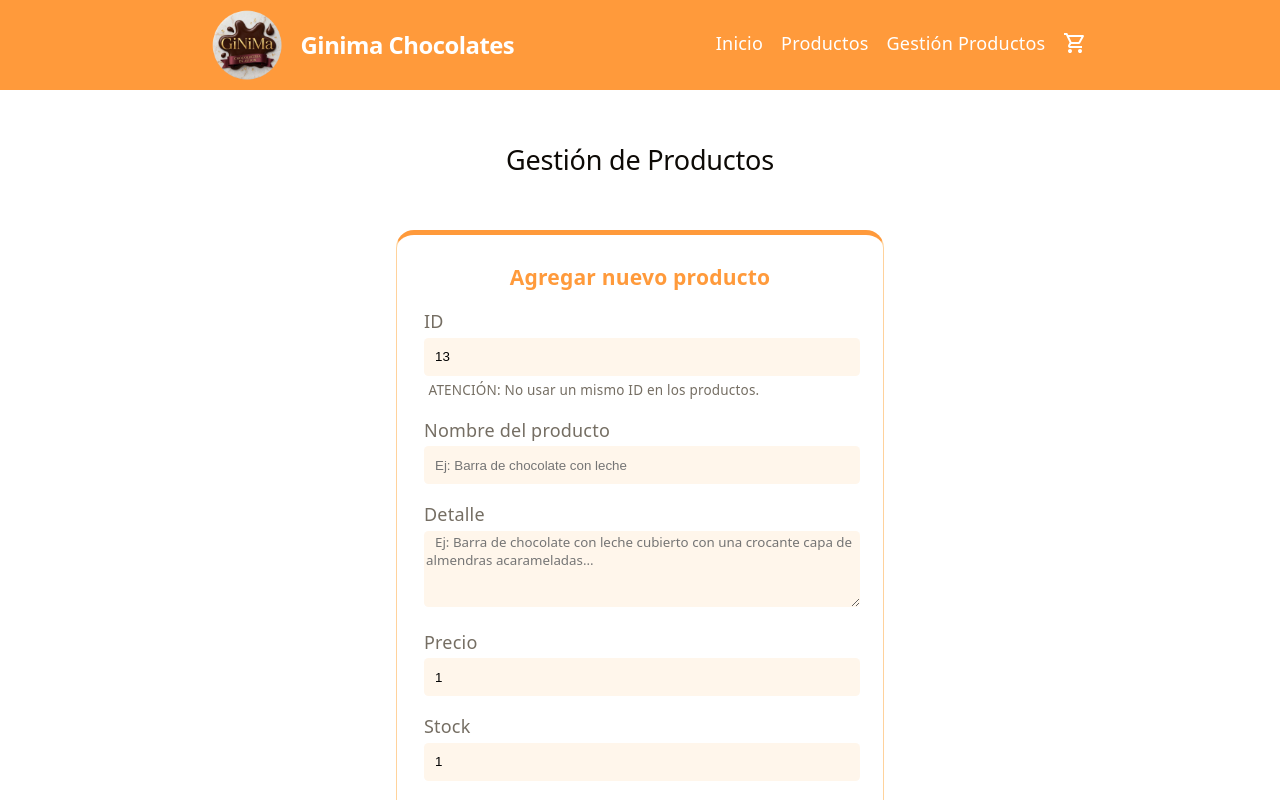
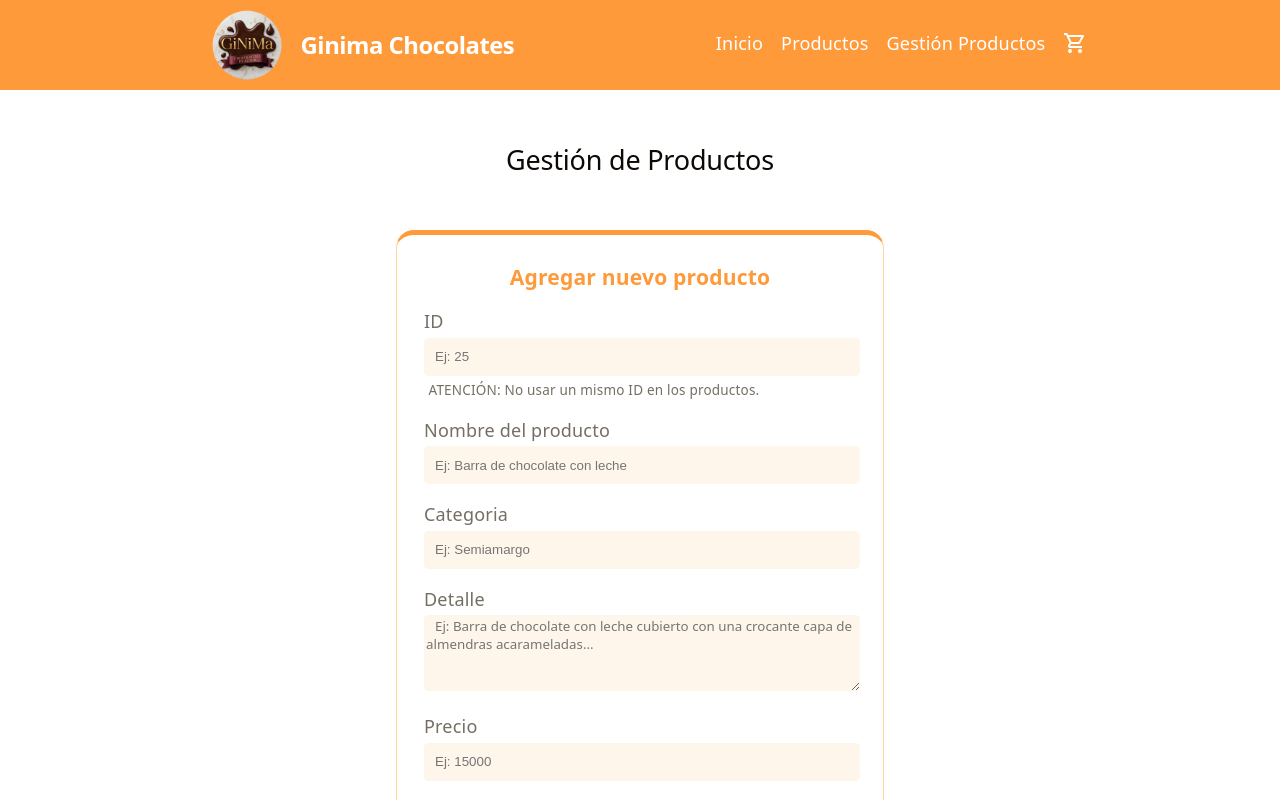
Before and after one commit to pixelpando/ginima-chocolates, a React (Vite) app: page /gestion in a window 1280 px wide. Shown: the top 800 px of the page. Built offline with nearby package versions, Linux system fonts and the light colour scheme; no server answers; the database is empty.

Commit message:
Mejora Gestión Productos

```diff
--- a/src/components/FormularioProducto/FormularioProducto.jsx
+++ b/src/components/FormularioProducto/FormularioProducto.jsx
@@ -23,6 +23,7 @@ function FormularioProducto({
                     min="1"
                     value={datosForm.id}
                     onChange={manejarCambio}
+                    required
                 />
                 <small>ATENCIÓN: No usar un mismo ID en los productos.</small>
             </div>
@@ -34,6 +35,18 @@ function FormularioProducto({
                     name="nombre"
                     value={datosForm.nombre}
                     onChange={manejarCambio}
+                    required
+                />
+            </div>
+            <div>
+                <label>Categoria</label>
+                <input
+                    type="text"
+                    placeholder="Ej: Semiamargo"
+                    name="categoria"
+                    value={datosForm.categoria}
+                    onChange={manejarCambio}
+                    required
                 />
             </div>
             <div>
@@ -44,6 +57,7 @@ function FormularioProducto({
                     name="detalle"
                     value={datosForm.detalle}
                     onChange={manejarCambio}
+                    required
                 />
             </div>
             <div>
@@ -54,6 +68,7 @@ function FormularioProducto({
                     name="precio"
                     value={datosForm.precio}
                     onChange={manejarCambio}
+                    required
                 />
             </div>
             <div>
@@ -62,17 +77,18 @@ function FormularioProducto({
                     type="number"
                     placeholder="Ej. 7"
                     name="stock"
-                    min="1"
+                    min="0"
                     value={datosForm.stock}
                     onChange={manejarCambio}
+                    required
                 />
             </div>
             <div>
                 <label>Imagen</label>
                 <input
                     type="file"
-                    placeholder="https://..."
                     onChange={manejarCambioImagen}
+                    required={!modoEdicion}
                 />
             </div>
             <button
--- a/src/components/GestionProductos/GestionProductos.jsx
+++ b/src/components/GestionProductos/GestionProductos.jsx
@@ -8,29 +8,26 @@ const GestionProductos = () => {
     const [productos, setProductos] = useState([])
 
     const estadoInicialForm = {
-        id: 13,
+        id: '',
         nombre: '',
         categoria: '',
-        precio: 1,
-        stock: 1,
+        precio: '',
+        stock: '',
         detalle: '',
         imagen: '',
         destacado: false
     }
 
     const [datosForm, setDatosForm] = useState(estadoInicialForm)
-
     const [imagenFile, setImagenFile] = useState(null)
-
     const [loading, setLoading] = useState(null)
-
     const [productoAEditar, setProductoAEditar] = useState(null)
 
     const manejarCambio = (evento) => {
-        const { name, value } = evento.target
+        const { name, value, type, checked } = evento.target
         setDatosForm({
             ...datosForm,
-            [name]: value
+            [name]: type === 'checkbox' ? checked : value
         })
     }
 
@@ -55,10 +52,15 @@ const GestionProductos = () => {
         console.log("ID para eliminar: ", id)
         const confirmacion = window.confirm("¿Está seguro de que desea eliminar este producto?")
         if (confirmacion) {
-            const docRef = doc(db, "productos", id)
-            await deleteDoc(docRef)
-            setProductos(productos.filter(prod => prod.id !== id))
-            alert("Producto eliminado.")
+            try {
+                const docRef = doc(db, "productos", id)
+                await deleteDoc(docRef)
+                setProductos(productos.filter(prod => prod.idFirestore !== id))
+                alert("Producto eliminado con éxito.")
+            } catch (error){
+                console.log("Error al eliminar: ", error)
+                alert("No se pudo eliminar el producto.")
+            }
         }
     }
 
@@ -107,22 +109,23 @@ const GestionProductos = () => {
                 }
             }
 
+            // eslint-disable-next-line no-unused-vars
+            const { idFirestore, ...restoDatosForm } = datosForm
+
             const productoCompleto = {
-                ...datosForm,
+                ...restoDatosForm,
+                id: Number(datosForm.id),
+                precio: Number(datosForm.precio),
+                stock: Number(datosForm.stock),
                 imagen: urlImagen
             }
 
             console.log('Enviando producto a Firebase:', productoCompleto)
 
-
             const productosCollection = collection(db, "productos")
 
             if (productoAEditar) {
-                const docRef = doc(
-                    db,
-                    "productos",
-                    productoAEditar.idFirestore
-                )
+                const docRef = doc(db, "productos", productoAEditar.idFirestore)
                 await updateDoc(docRef, productoCompleto)
             } else {
                 await addDoc(productosCollection, productoCompleto)
@@ -156,19 +159,19 @@ const GestionProductos = () => {
                 manejarEnvio={manejarEnvio}
                 manejarEditar={manejarEditar}
                 modoEdicion={modoEdicion}
-                Loading={loading}
+                loading={loading}
             />
             <h3 className={styles.h3}>Lista de Productos</h3>
             <ul className={styles.prodEdit}>
                 {productos.map((prod) => (
-                    <li key={prod.id}>
+                    <li key={prod.idFirestore}>
                         <small>ID {prod.id}</small>
                         <img className={styles.imagen} src={prod.imagen} alt={prod.nombre} />
                         <span>{prod.nombre}</span>
                         <span>${prod.precio}</span>
                         <span>Stock: {prod.stock}</span>
                         <button onClick={() => manejarEditar(prod)} className={styles.btnEditar}>Editar</button>
-                        {/* <button onClick={() => handleDelete(prod.idFirestore)} className={styles.btnEliminar}>Eliminar</button> */}
+                        {/* <button onClick={() => handleDelete(prod.id)} className={styles.btnEliminar}>Eliminar</button> */}
                         <button
                             onClick={() => handleDelete(prod.idFirestore)}
                             className={styles.btnEliminar}
--- a/src/components/Productos/ItemDetalle/ItemDetalle.jsx
+++ b/src/components/Productos/ItemDetalle/ItemDetalle.jsx
@@ -9,6 +9,7 @@ const ItemDetalle = () => {
     const { id } = useParams()
     const [producto, setProducto] = useState(null)
     const [esFavorito, setEsFavorito] = useState(false);
+    const [loading, setLoading] = useState(true)
 
     const marcarComoFavorito = () => {
         setEsFavorito(!esFavorito)
@@ -18,30 +19,22 @@ const ItemDetalle = () => {
     const { addToCart } = useCart()
 
     const handleAddToCart = () => {
+        if (!producto) return
         addToCart(producto, cantidad)
         alert(`Agregaste ${cantidad} unidad de ${producto.nombre} al carrito.`)
     }
-    /*
-    useEffect(() => {
-        fetch('/data/productos.json')
-            .then(response => response.json())
-            .then(data => {
-                const productoEncontrado = data.find(p => p.id === parseInt(id))
-                setProducto(productoEncontrado)
-            })
-            .catch(error => console.error("Error al cargar el producto:", error))
-    }, [id])
-    */
 
     useEffect(() => {
         if (!id) return
+        // eslint-disable-next-line react-hooks/set-state-in-effect
+        setLoading(true)
         // Para buscar por id de Firestore
         // const docRef = doc(db, "productos", id);
 
         // Para buscar por id del producto
         const queryId = query(
             collection(db, "productos"),
-            where("id", "==", Number(id))
+            where("id", "in", [id, Number(id)])
         )
 
         getDocs(queryId)
@@ -62,7 +55,7 @@ const ItemDetalle = () => {
     }, [id])
 
 
-    if (!producto) {
+    if (loading) {
         return <p style={{ margin: '3rem', color: 'white' }}>Cargando detalle del producto...</p>
     }
 
@@ -89,4 +82,4 @@ const ItemDetalle = () => {
     )
 }
 
-export default ItemDetalle;
+export default ItemDetalle
```
